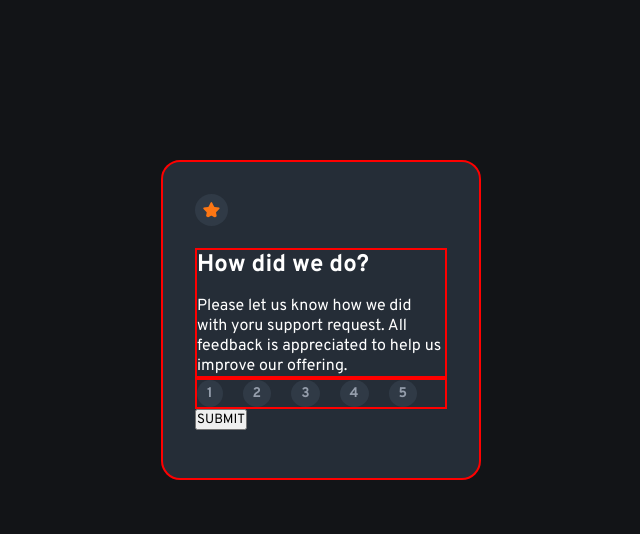
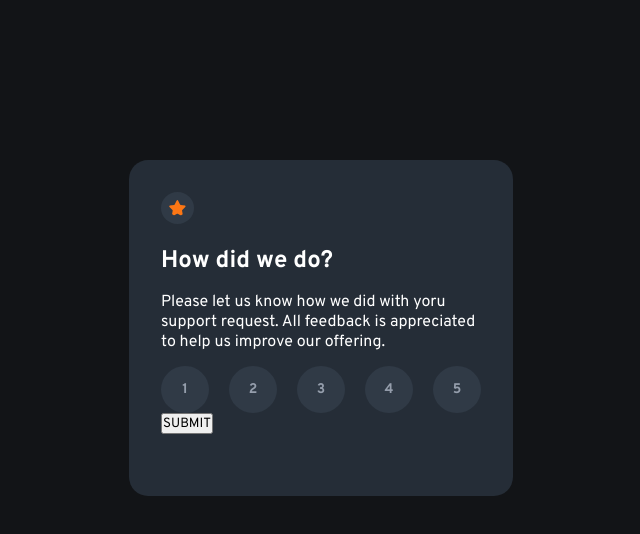
Before and after one commit to abmanaf/Interactive-rating-component, a React (Vite) app: page / in a window 1280 px wide. Shown: the top 534 px of the page, without its empty margins (319-959 px from the left). Built offline with nearby package versions, Linux system fonts and the light colour scheme.

Commit message:
minor changes

```diff
--- a/src/App.css
+++ b/src/App.css
@@ -22,14 +22,13 @@ body {
   color: var(--White);
 }
 .rating-container {
-  width: 20rem;
-  height: 20rem;
+  width: 24rem;
+  height: 21rem;
   background-color: var(--Dark-Blue);
   margin: 0 auto;
   padding: 2em;
   border-radius: 1.2em;
   margin-top: 10em;
-  border: 2px solid red;
 }
 img {
   background-color: hsl(213, 19%, 23%);
@@ -37,52 +36,61 @@ img {
   padding: 8px 8px;
 }
 .rating-info {
-  border: 2px solid red;
   margin-top: 1em;
 }
 .rating-btn {
   display: flex;
-  justify-content: stretch;
+  justify-content: center;
   align-items: center;
   color: hsl(217, 12%, 63%);
   gap: 20px;
-  border: 2px solid red;
 }
 
 .rate-btn {
+  display: flex;
+  justify-content: center;
+  align-items: center;
   background-color: hsl(213, 19%, 23%);
   color: hsl(217, 12%, 63%);
-
+  width: 100%;
   border-radius: 50%;
   border: 0 none;
-  padding: 5px 10px;
+  padding: 15px;
   font-weight: 700;
   font-size: 14px;
+  margin-top: 1em;
+  cursor: pointer;
 }
-/*
+
 .rate-btn:hover {
-  background-color: hsl(217, 12%, 63%);
+  background-color: hsl(25, 97%, 53%);
+
   color: white;
 }
 .rate-btn:focus {
-  background-color: hsl(25, 97%, 53%);
+  background-color: hsl(217, 12%, 63%);
+
   color: white;
 }
-h1,
-#submitBtn {
+
+h2 {
   color: white;
 }
-#submitBtn {
-  grid-column: 1/6;
+.submitBtn {
+  color: var(--Dark-Blue);
+}
+.submitBtn {
+  width: 100%;
   background-color: hsl(25, 97%, 53%);
-  border-radius: 25px;
+  letter-spacing: 2px;
+  border: 0 none;
   font-weight: 700;
   font-size: 14px;
-  letter-spacing: 2px;
-  border: 0 none;
+  padding: 0.8em 0.8em;
+  border-radius: 2em;
+  cursor: pointer;
+  margin-top: 2em;
 }
-#submitBtn:hover {
+.submitBtn:hover {
   background-color: white;
-  color: hsl(25, 97%, 53%);
 }
-*/
```
